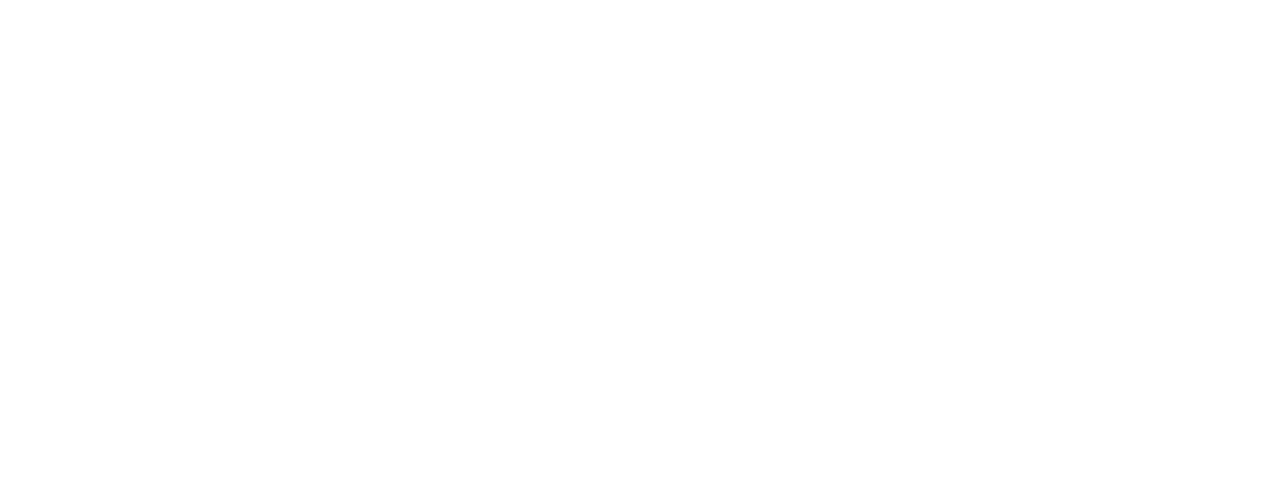
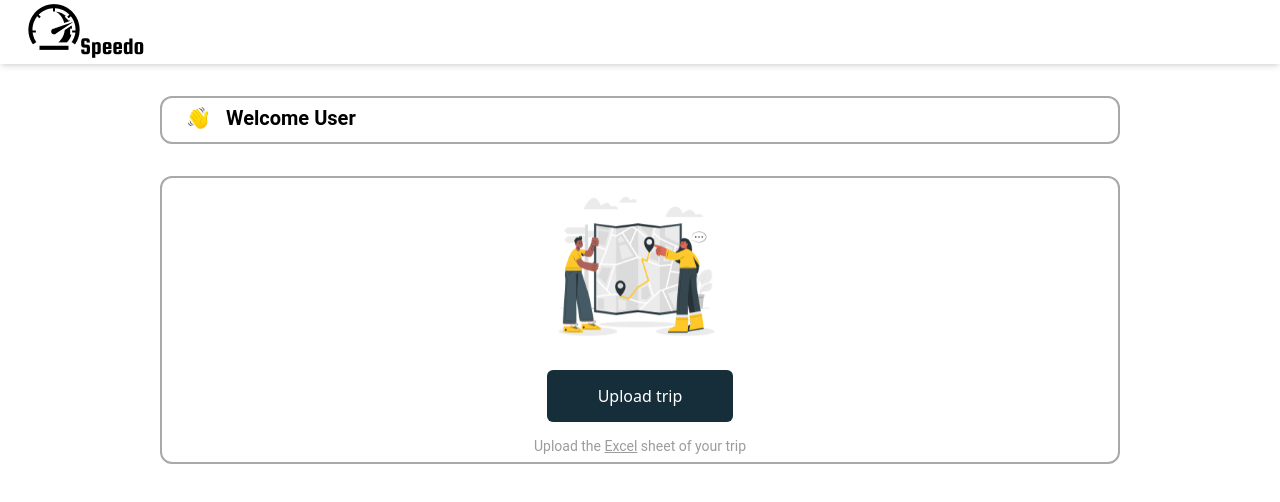
Before and after one commit to nihalmohd/Speedo.frontend, a React (Vite) app: page /Home in a window 1280 px wide. Before the commit this address had no page. Shown: the top 502 px of the page. Built offline with nearby package versions, Linux system fonts and the light colour scheme.

Commit message:
Home is over and Modal is doing well

```diff
--- a/src/App.jsx
+++ b/src/App.jsx
@@ -2,6 +2,8 @@
 import { BrowserRouter as Router ,Route,Routes } from 'react-router-dom'
 import './App.css'
 import Login from './assets/Components/pages/Login'
+import Home from './assets/Components/pages/Home'
+import Modal from './assets/Components/Modal/Modal'
 
 function App() {
   const [count, setCount] = useState(0)
@@ -10,6 +12,8 @@
      <Router>
       <Routes>
         <Route path='/' element={<Login/>}></Route>
+        <Route path='/Home' element={<Home/>}></Route>
+        <Route path='/Modal' element={<Modal/>}></Route>
       </Routes>
      </Router>
   )
--- /dev/null
+++ b/src/assets/Components/Modal/Modal.jsx
@@ -0,0 +1,31 @@
+import React from 'react'
+
+const Modal = () => {
+    return (
+        <div>
+            <div class="relative z-10" aria-labelledby="modal-title" role="dialog" aria-modal="true">
+                <div class="fixed inset-0 bg-gray-500 bg-opacity-75 transition-opacity" aria-hidden="true"></div>
+
+                <div class="fixed inset-0 z-10 w-screen overflow-y-auto">
+                    <div class="flex min-h-full items-end justify-center p-4 text-center sm:items-center sm:p-0">
+
+                        <div class="relative transform overflow-hidden rounded-lg bg-white text-left shadow-xl transition-all sm:my-8 sm:w-full sm:max-w-lg">
+                            <div class="bg-white px-4 pb-4 pt-5 sm:p-6 sm:pb-4">
+                            <div className="w-full h-10 bg-green-200">
+                                <input type="text" className=' w-full h-full border border-[#949494] rounded-md font-roboto text-[16px] pl-2' placeholder='Trip name* ' />
+                               </div>
+                               <div className="w-full h-32 bg-green-200 mt-9 border-2 border-[#00B2FF] rounded-md">
+                                  <div className="w-full h-24 bg-red-200 flex justify-center items-center"></div>
+                                  <div className="w-full h-7 bg-red-400 flex justify-center items-center"></div>
+                               </div>
+                            </div>
+
+                        </div>
+                    </div>
+                </div>
+            </div>
+        </div>
+    )
+}
+
+export default Modal
--- /dev/null
+++ b/src/assets/Components/Navbar/Navbar.jsx
@@ -0,0 +1,20 @@
+import React from 'react'
+
+const Navbar = () => {
+  return (
+    <div className="w-full h-16 shadow-md">
+      <div className="w-3/12 h-full">
+        <div className="w-1/2 h-full  flex justify-center items-center">
+          <div className="w-3/6 h-10 flex justify-end items-end mb-1">
+            <img src="\Vector.png" alt="" />
+          </div>
+          <div className="w-3/6 h-16  flex items-end ">
+            <h1 className="font-squada text-[24px] bold-[400] "> Speedo</h1>
+          </div>
+        </div>
+      </div>
+    </div>
+  );
+}
+
+export default Navbar
--- a/src/assets/Components/pages/Home.jsx
+++ b/src/assets/Components/pages/Home.jsx
@@ -1,8 +1,39 @@
 import React from 'react'
+import Navbar from '../Navbar/Navbar'
 
 const Home = () => {
   return (
-    <div>Home</div>
+    <div>
+        <Navbar/>
+        <div className="w-full  h-screen md:h-auto  flex justify-center items-center">
+            <div className="w-9/12 h-full ">
+             <div className="w-full h-12  border-2 border-[#A9A9A9] rounded-xl mt-8 flex ">
+                <div className="w-14 h-10  flex justify-end">
+                <img src="\cc0de79f0e3bb67e5550f2ef527dd83b.png" className='h-10' alt="" />
+                </div>
+                <div className="w-56 h-10  flex  items-center ml-2">
+                    <h1 className='font-roboto text-[20px] font-semibold'>Welcome User</h1>
+                </div>
+             </div>
+             <div className="w-full h-72  border-2 border-[#A9A9A9] rounded-xl mt-8">
+                <div className="w-full h-48  flex justify-center items-center">
+                    <div className="w-44 h-44 ">
+                        <img src="\Screenshot 2024-10-04 002713.png" className='w-fit h-fit' alt="" />
+                    </div>
+                </div>
+                <div className="w-full h-24  ">
+                    <div className="w-full h-14  flex justify-center">
+                    <button className='w-[186px] h-[52px] bg-[#162D3A] rounded-md text-white'>Upload trip</button>
+                    </div>
+                    <div className="w-full h-10  flex justify-center items-center">
+                        <h1 className='font-roboto text-[14px] bold-[400] text-[#9C9C9C] '>Upload the  <span className='underline cursor-pointer'>Excel</span> sheet of your trip</h1>
+                    </div>
+
+                </div>
+             </div>
+            </div>
+        </div>
+    </div>
   )
 }
 
--- a/tailwind.config.js
+++ b/tailwind.config.js
@@ -8,6 +8,7 @@
     extend: {
       fontFamily: {
         squada: ['Squada One', 'sans-serif'],
+        roboto: ['Roboto', 'sans-serif'],
       },
     },
   },
```
Also changed, not shown: public/Screenshot 2024-10-04 002713.png (added), public/cc0de79f0e3bb67e5550f2ef527dd83b.png (added).
